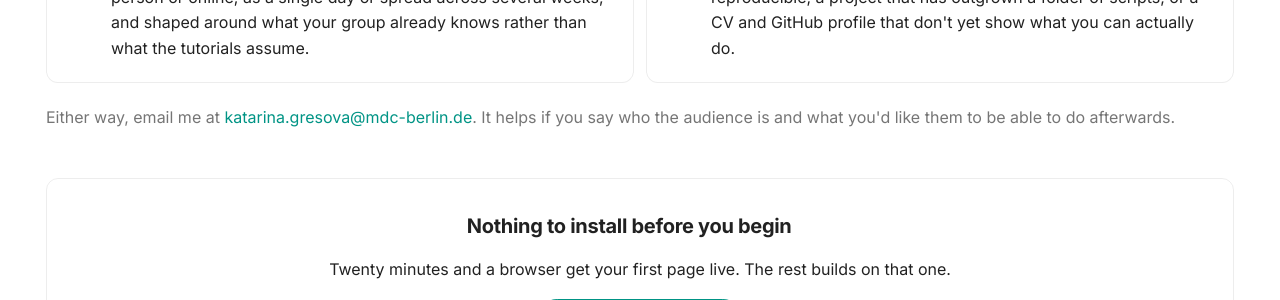
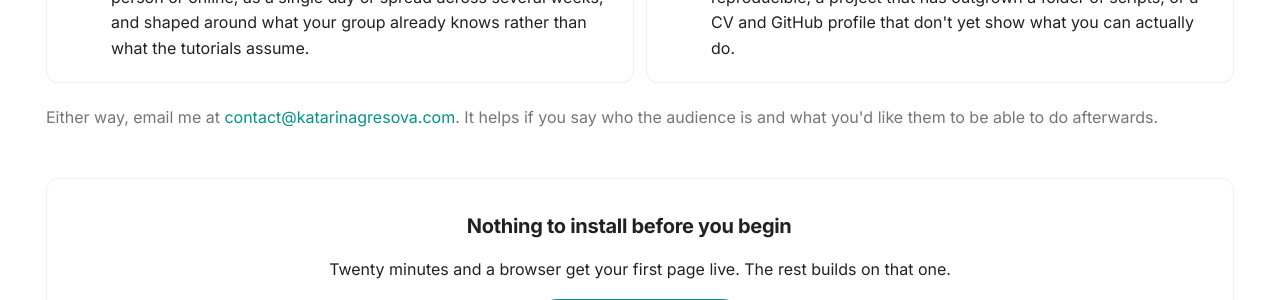
Before and after one commit to katarinagresova/missing-skills, an MkDocs documentation site: the page built from docs/index.md, in a window 1280 px wide and 900 px high, scrolled down 2660 px. Shown: the part 316-616 px from the top of the window. Built offline with MkDocs 1.6.1 and Material for MkDocs 9.7.7, drawn with Linux system fonts in a browser that asks for light colours; comment, search, counter and statistics services are not loaded.

Commit message:
Update contact email in index.md for improved communication

```diff
--- a/docs/index.md
+++ b/docs/index.md
@@ -187,7 +187,7 @@ The tutorials started as live sessions, and they still work best that way.
 </div>
 
 Either way, email me at
-[katarina.gresova@mdc-berlin.de](mailto:katarina.gresova@mdc-berlin.de). It helps if you say
+[contact@katarinagresova.com](mailto:contact@katarinagresova.com). It helps if you say
 who the audience is and what you'd like them to be able to do afterwards.
 { .ms-offer__foot }
 
```
